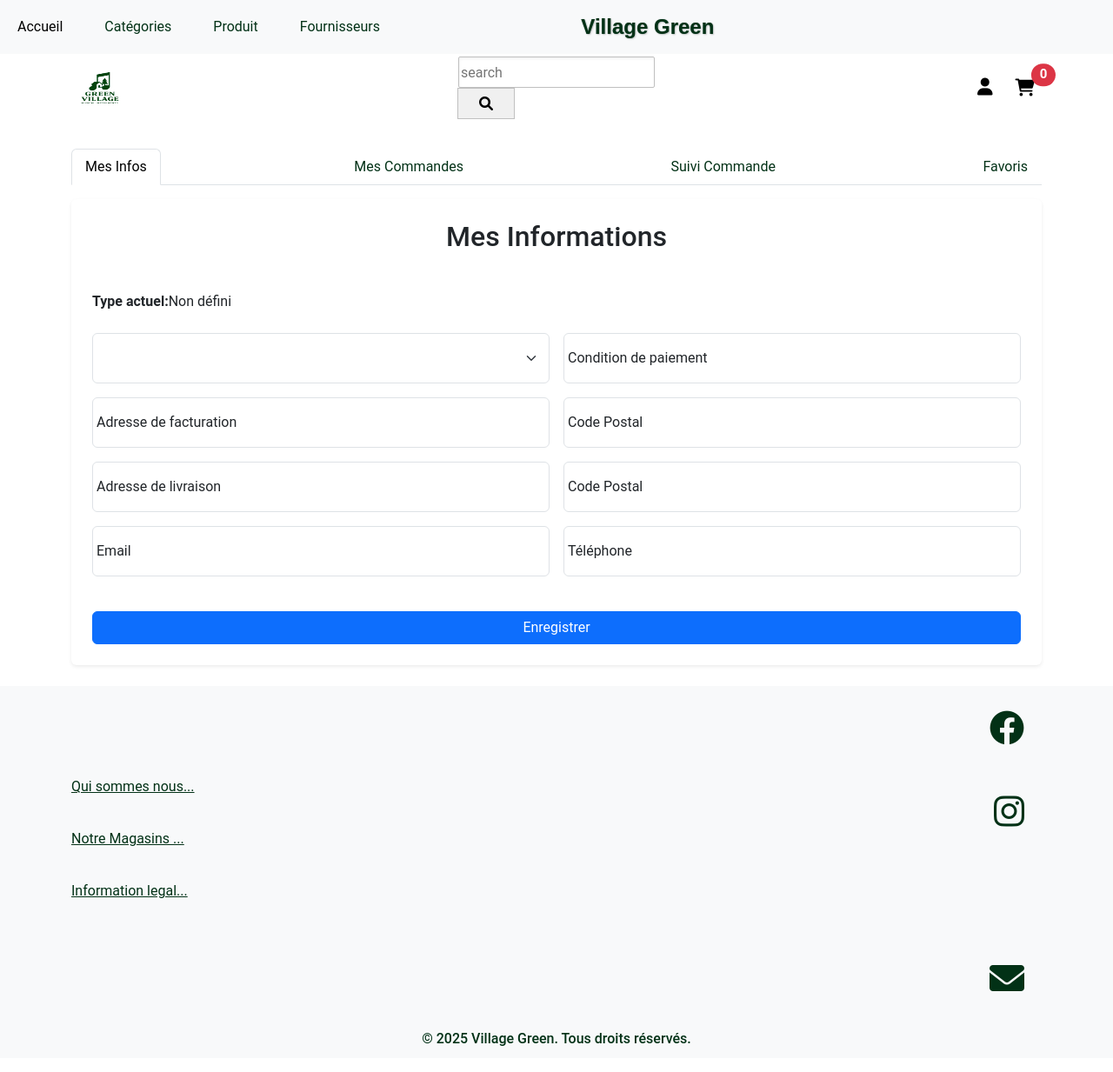
After one commit to NasiraNaiby/sf_green_village_v2, a Symfony app: template templates/client_controller/index.html.twig in a window 1280 px wide. The commit adds this page. Shown: the whole page at 87% size. Run offline with Twig, Linux system fonts and the light colour scheme; the template is opened without the code that fills it, so the values that code supplies are empty; form fields are guessed from the names that the template uses; some libraries are stand-ins or nearby versions.

Commit message:
client profile form created and added in twig

```diff
--- /dev/null
+++ b/templates/client_controller/index.html.twig
@@ -0,0 +1,121 @@
+{% extends 'main.html.twig' %}
+
+{% block body %}
+<div class="container menu-container mt-4">
+  <div class="nav-bg-bar">
+    <ul class="nav nav-tabs client-tabs d-flex justify-content-between">
+      <li class="nav-item custom-items">
+        <a class="nav-link active" href="#tab1" data-bs-toggle="tab">Mes Infos</a>
+      </li>
+      <li class="nav-item custom-items">
+        <a class="nav-link" href="#tab2" data-bs-toggle="tab">Mes Commandes</a>
+      </li>
+      <li class="nav-item custom-items">
+        <a class="nav-link" href="#tab3" data-bs-toggle="tab">Suivi Commande</a>
+      </li>
+      <li class="nav-item custom-items">
+        <a class="nav-link" href="#tab4" data-bs-toggle="tab">Favoris</a>
+      </li>
+    </ul>
+  </div>
+
+  <div class="tab-content mt-3">
+  <!-- Mes Infos -->
+<div class="tab-pane fade show active" id="tab1">
+  <div class="card shadow-sm border-0 p-4 mb-4">
+    <h2 class="text-center mb-4">Mes Informations</h2>
+
+    {{ form_start(form) }}
+
+    {# Row 1: Client Type & Condition Paiement #}
+    <div class="row g-3 mb-3">
+      <p class="mb-2"><strong>Type actuel:</strong> {{ form.vars.value.typeClient ?: 'Non défini' }}</p>
+    </div>
+    <div class="row g-3 mb-3">
+      <!-- Column 1: Type actuel + select -->
+      <div class="col-md-6 form-floating">
+
+        {{ form_widget(form.typeClient, {'attr': {'class': 'form-select'}}) }}
+        {{ form_errors(form.typeClient) }}
+      </div>
+
+      <!-- Column 2: Condition Paiement -->
+      <div class="col-md-6 form-floating">
+        {{ form_widget(form.conditionPaiement, {'attr': {'placeholder': ' ', 'class': 'form-control'}}) }}
+        {{ form_label(form.conditionPaiement, 'Condition de paiement') }}
+        {{ form_errors(form.conditionPaiement) }}
+      </div>
+    </div>
+
+    {# Row 2: Facturation Address & Postal Code #}
+    <div class="row g-3 mb-3">
+      <div class="col-md-6 form-floating">
+        {{ form_widget(form.adresseFacturation, {'attr': {'placeholder': ' ', 'class': 'form-control'}}) }}
+        {{ form_label(form.adresseFacturation, 'Adresse de facturation') }}
+        {{ form_errors(form.adresseFacturation) }}
+      </div>
+      <div class="col-md-6 form-floating">
+        {{ form_widget(form.codePostalFacturation, {'attr': {'placeholder': ' ', 'class': 'form-control'}}) }}
+        {{ form_label(form.codePostalFacturation, 'Code Postal') }}
+        {{ form_errors(form.codePostalFacturation) }}
+      </div>
+    </div>
+
+    {# Row 3: Livraison Address & Postal Code #}
+    <div class="row g-3 mb-3">
+      <div class="col-md-6 form-floating">
+        {{ form_widget(form.adresseLivraison, {'attr': {'placeholder': ' ', 'class': 'form-control'}}) }}
+        {{ form_label(form.adresseLivraison, 'Adresse de livraison') }}
+        {{ form_errors(form.adresseLivraison) }}
+      </div>
+      <div class="col-md-6 form-floating">
+        {{ form_widget(form.codePostalLivraison, {'attr': {'placeholder': ' ', 'class': 'form-control'}}) }}
+        {{ form_label(form.codePostalLivraison, 'Code Postal') }}
+        {{ form_errors(form.codePostalLivraison) }}
+      </div>
+    </div>
+
+    {# Row 4: Email & Phone #}
+    <div class="row g-3 mb-3">
+      <div class="col-md-6 form-floating">
+        {{ form_widget(form.client_email, {'attr': {'placeholder': ' ', 'class': 'form-control'}}) }}
+        {{ form_label(form.client_email, 'Email') }}
+        {{ form_errors(form.client_email) }}
+      </div>
+      <div class="col-md-6 form-floating">
+        {{ form_widget(form.client_phone, {'attr': {'placeholder': ' ', 'class': 'form-control'}}) }}
+        {{ form_label(form.client_phone, 'Téléphone') }}
+        {{ form_errors(form.client_phone) }}
+      </div>
+    </div>
+
+    <button type="submit" class="btn btn-primary w-100 mt-4">Enregistrer</button>
+
+    {{ form_end(form) }}
+  </div>
+</div>
+
+
+
+
+
+  <!-- Mes Commandes -->
+  <div class="tab-pane fade" id="tab2">
+      <p>Vos commandes apparaîtront ici.</p>
+  </div>
+
+  <!-- Suivi Commande -->
+  <div class="tab-pane fade" id="tab3">
+      <p>Suivi de vos commandes.</p>
+  </div>
+
+  <!-- Favoris -->
+  <div class="tab-pane fade" id="tab4">
+      <p>Vos produits favoris.</p>
+  </div>
+</div>
+
+</div>
+
+
+{% endblock %}
--- a/templates/main.html.twig
+++ b/templates/main.html.twig
@@ -84,6 +84,7 @@
                 <span>{{ app.user.userName|slice(0, 12) }}{% if app.user.userName|length > 12 %}...{% endif %}</span>
             </li>
             <li><hr class="dropdown-divider"></li>
+            <li><a class="dropdown-item" href="{{ path('spaceclient') }}">Votre Profile</a></li>
             <li><a class="dropdown-item" href="{{ path('app_logout') }}">Se Déconnecter</a></li>
         </ul>
     {% else %}
```
Also changed, not shown: src/Controller/ClientController.php (renamed from src/Controller/ClientContorller.php, +28 -4 lines), src/Form/ClientType.php (added, +40 -0 lines), templates/client_contorller/index.html.twig (deleted, +0 -13 lines).
